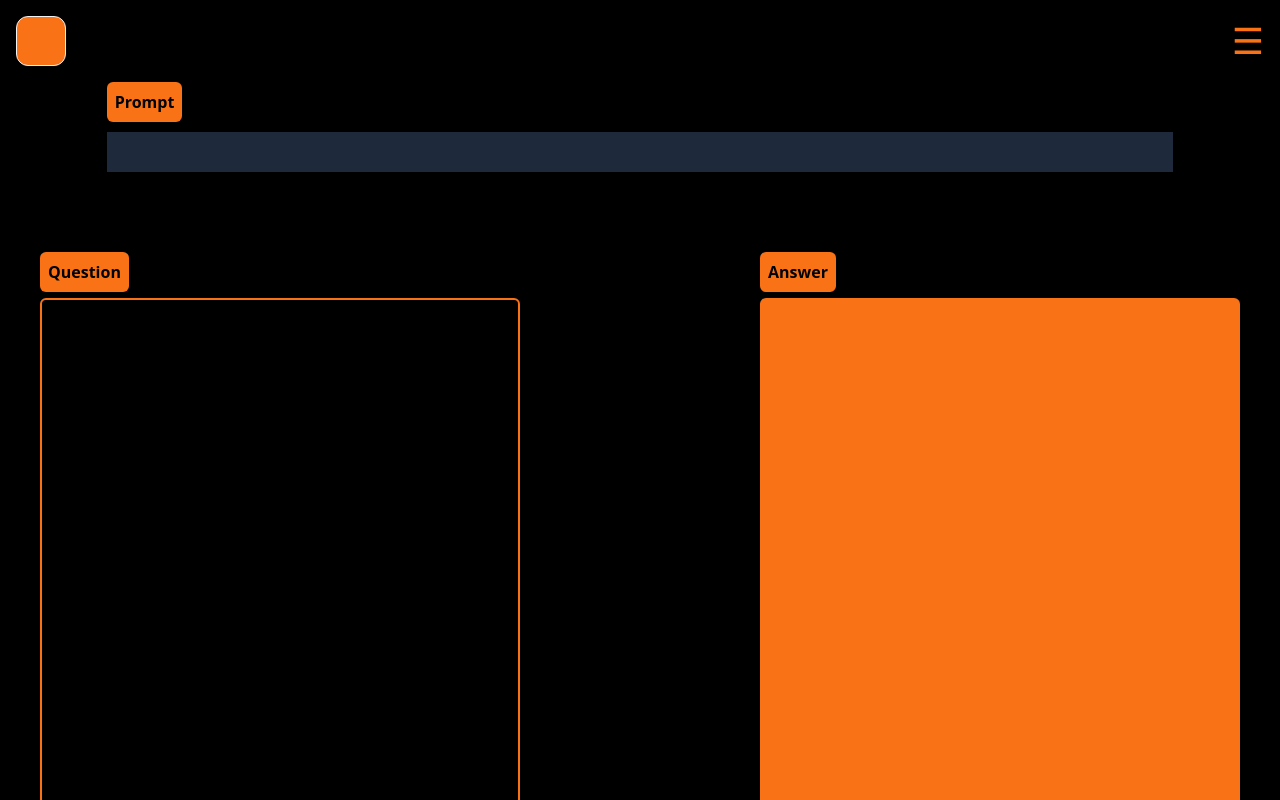
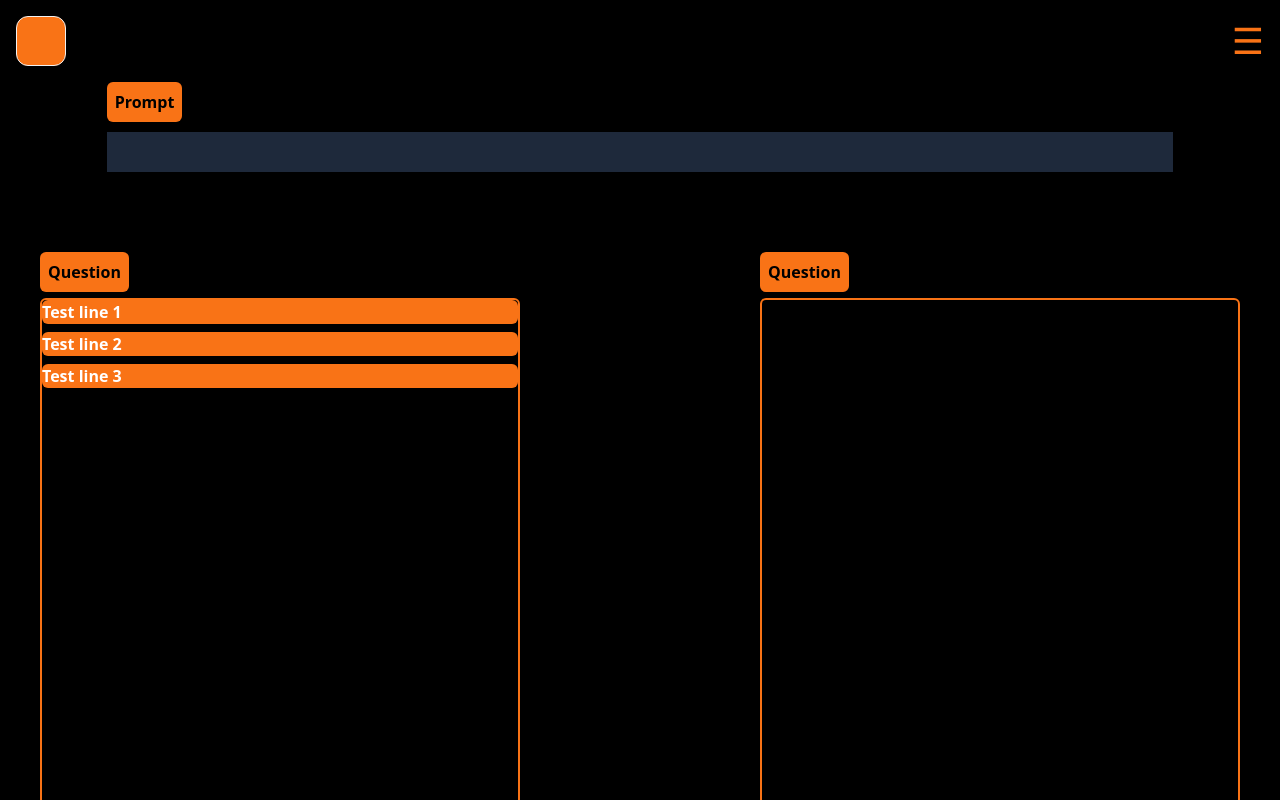
Before and after one commit to tlam333/Parson-Problems, a React (Create React App) app in the folder client/app/: page /WorkPage in a window 1280 px wide. Built offline with nearby package versions, Linux system fonts and the light colour scheme.

Commit message:
Adding drag and drop functions

```diff
--- a/client/app/package.json
+++ b/client/app/package.json
@@ -8,6 +8,7 @@
     "@testing-library/user-event": "^13.5.0",
     "app": "file:",
     "react": "^18.3.1",
+    "react-beautiful-dnd": "^13.1.1",
     "react-dom": "^18.3.1",
     "react-router-dom": "^6.26.1",
     "react-scripts": "5.0.1",
--- /dev/null
+++ b/client/app/src/components/CodeBlock.jsx
@@ -0,0 +1,10 @@
+const CodeBlock = ({item}) => {
+    return (
+
+        <div className='text-white font-bold flex-col bg-orange-500 rounded-md'>{item}</div>
+
+
+    )
+}
+
+export default CodeBlock
--- a/client/app/src/components/NavHome.jsx
+++ b/client/app/src/components/NavHome.jsx
@@ -1,4 +1,4 @@
-import {useNavigate} from "react-router-dom"
+// import {useNavigate} from "react-router-dom"
 
 const NavHome = () => {
     return (
--- a/client/app/src/pages/WorkPage.jsx
+++ b/client/app/src/pages/WorkPage.jsx
@@ -1,6 +1,69 @@
 import NavMenu from "../components/NavMenu"
+import { DragDropContext, Draggable, Droppable } from 'react-beautiful-dnd'
+import { useCallback } from "react"
+import CodeBlock from '../components/CodeBlock.jsx'
+import {useState} from 'react'
 
 const WorkPage = () => {
+    // What I expect to recieve from the API call a problem, with its content
+    const problemObject = {id: 'problem-1', content: ['Test line 1', 'Test line 2', 'Test line 3']}
+
+    // track line order states to ensure that component re-renders for each dnd
+    let [lines, updateLines] = useState(problemObject.content);
+    let [answerLines, updateAnswerLines] = useState([]);
+
+    // Responders for DragContext state updates
+    // Only on drag end is actually a required responder/hook
+    const onDragEnd = (result) => {
+
+        const {source, destination} = result
+        updateArrays(source, destination)
+
+    }
+
+    const updateArrays = (source, destination) => {
+        let sourceItems, destinationItems;
+
+        if (source.droppableId != destination.droppableId) {
+            if (destination.droppableId == 'workspace-1') {
+                sourceItems = answerLines;
+                destinationItems = lines;
+
+                let [item] = sourceItems.splice(source.index, 1)
+                destinationItems.splice(destination.index, 0, item)
+                updateLines(destinationItems)
+                updateAnswerLines(sourceItems)
+
+            } else if (destination.droppableId == 'workspace-2'){
+                sourceItems = lines;
+                destinationItems = answerLines;
+
+                let [item] = sourceItems.splice(source.index, 1)
+                destinationItems.splice(destination.index, 0, item)
+                updateLines(sourceItems)
+                updateAnswerLines(destinationItems)
+                console.log("answer", answerLines)
+
+            }
+        } else {
+            if (source.droppableId == 'workspace-1') {
+                sourceItems = lines
+
+                let [item] = lines.splice(source.index, 1)
+
+                sourceItems.splice(destination.index, 0, item)
+                updateLines(sourceItems)
+
+            } else if (source.droppableId == 'workspace-2'){
+                sourceItems = answerLines
+
+                let [item] = sourceItems.splice(source.index, 1)
+                sourceItems.splice(destination.index, 0, item)
+                updateAnswerLines(sourceItems)
+            }
+        }
+    }
+
     return (
         <div className="overflow-scroll bg-black h-lvh">
             <NavMenu />
@@ -9,22 +72,94 @@ const WorkPage = () => {
                 <div className="w-full h-10 bg-slate-800"></div>
             </div>
 
+            {/* The interactive section of the workspace page. */}
+            <DragDropContext
+                onDragEnd = {onDragEnd}
+            >
+
             <div className="h-full w-full mt-10 p-10 flex  bg-black
-            flex-col items-center space-between md:flex-row justify-between">
+            flex-col items-center space-between md:flex-row justify-between gap-12">
+                <div className="flex-wrap bg-black w-full h-full rounded-md md:w-2/5">
+                    <button className="display-block mb-1.5 text-black
+                    bg-orange-500 w-1/9 rounded-md font-bold p-2">Question</button>
 
-                <div className="flex-wrap bg-black w-full h-full rounded-md md:w-2/5">
-                    <button className="display-block mb-1.5 text-black bg-orange-500 w-1/9 rounded-md font-bold p-2">Question</button>
-                    <div className="border-orange-500 border-2 w-full h-5/6 bg-black rounded-md mb-1"></div>
-                    <button className="display-block mb-2.5 text-black bg-orange-500 w-1/9 rounded-md font-bold p-2">Regenerate</button>
+                    <Droppable droppableId="workspace-1">
+                        {(provided, snapshot) =>
+                                (<div className="flex flex-col gap-2 border-orange-500 border-2 w-full h-5/6 bg-black rounded-md mb-1"
+                                    ref = {provided.innerRef}
+                                    {...provided.droppableProps}
+                                >
+                                        {
+                                            lines.map((line, index) => (
+
+                                                    <Draggable draggableId={line} index={index} key={line}>
+                                                        {(provided, snapshot) => (
+                                                            <div
+                                                                ref={provided.innerRef}
+                                                                {...provided.draggableProps}
+                                                                {...provided.dragHandleProps}>
+
+                                                                <CodeBlock item={line}/>
+                                                            </div>
+                                                        )}
+
+                                                    </Draggable>
+
+                                            ))
+                                        }
+                                {provided.placeholder}
+                                </div>
+                        )}
+
+                    </Droppable>
+
+                    <button className="display-block mb-2.5 text-black
+                    bg-orange-500 w-1/9 rounded-md font-bold p-2">Regenerate</button>
                 </div>
 
 
                 <div className="flex-wrap bg-black w-full h-full rounded-md md:w-2/5">
-                    <button className="display-block mb-1.5 text-black bg-orange-500 w-1/9 rounded-md font-bold p-2">Answer</button>
-                    <div className=" border-orange-500 border-2 w-full h-5/6 bg-orange-500 rounded-md mb-1"></div>
-                    <button className="display-block mb-2.5 text-black bg-orange-500 w-1/9 rounded-md font-bold p-2">Submit</button>
+                    <button className="display-block mb-1.5 text-black
+                    bg-orange-500 w-1/9 rounded-md font-bold p-2">Question</button>
+
+                    <Droppable droppableId="workspace-2">
+                        {(provided, snapshot) =>
+                                (<div className="flex flex-col gap-2 border-orange-500 border-2 w-full h-5/6 bg-black rounded-md mb-1"
+                                    ref = {provided.innerRef}
+                                    {...provided.droppableProps}
+                                >
+                                        {
+                                            answerLines.map((line, index) => (
+
+                                                    <Draggable draggableId={line} index={index} key={line}>
+                                                        {(provided, snapshot) => (
+                                                            <div
+                                                                ref={provided.innerRef}
+                                                                {...provided.draggableProps}
+                                                                {...provided.dragHandleProps}>
+
+                                                                <CodeBlock item={line}/>
+                                                            </div>
+                                                        )}
+
+                                                    </Draggable>
+
+                                            ))
+                                        }
+                                {provided.placeholder}
+                                </div>)
+                        }
+
+                    </Droppable>
+
+                    <button className="display-block mb-2.5 text-black
+                    bg-orange-500 w-1/9 rounded-md font-bold p-2">Regenerate</button>
                 </div>
             </div>
+
+
+            </DragDropContext>
+
         </div>
     )
 }
```
Also changed, not shown: 1 other file (tests, documents, lock files or other folders).
